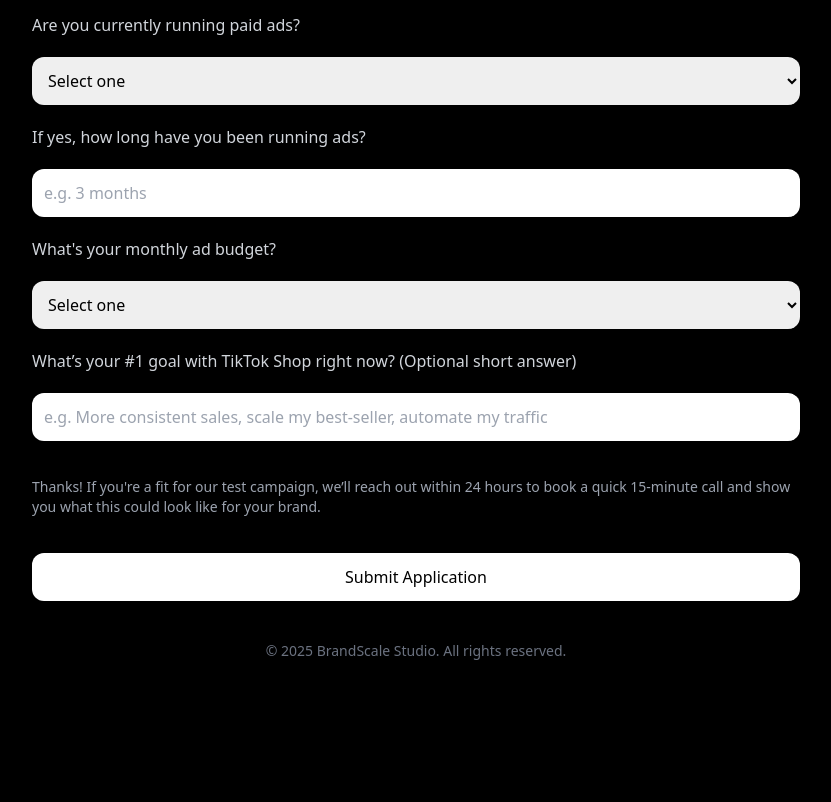
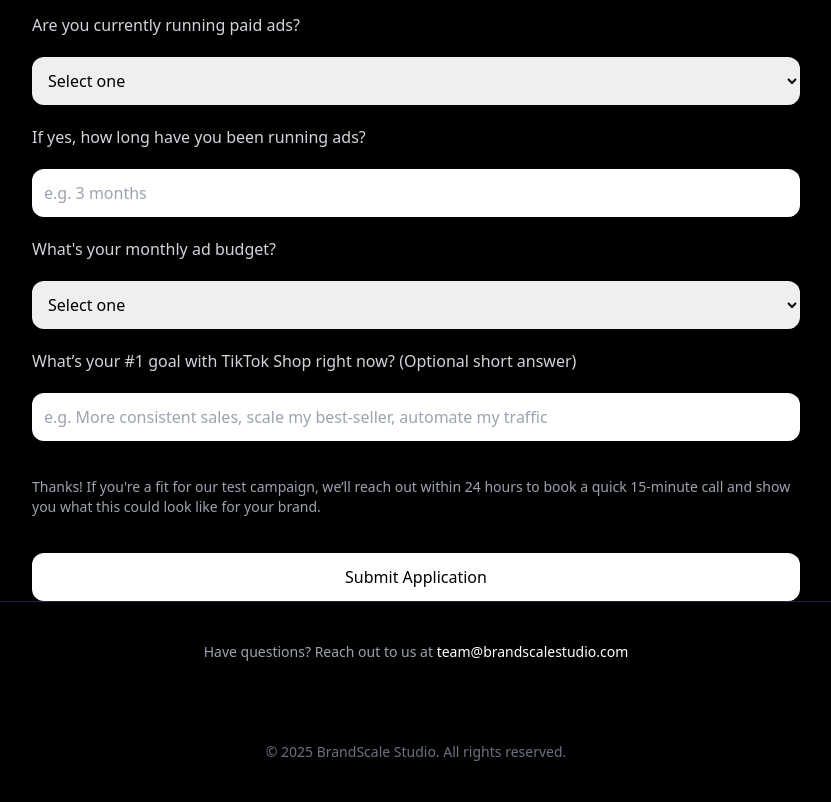
Before and after one commit to Aashir7/brandscalestudio-site, a plain HTML site: page brandscalestudio-site/index.html in a window 1280 px wide. Shown: the part 2801-3603 px from the top of the page, without its empty margins (224-1055 px from the left). Before the commit the page ends 3502 px from the top, so only its background shows below. Drawn offline with nearby package versions, Linux system fonts and the light colour scheme.

Commit message:
Update index.html

```diff
--- a/brandscalestudio-site/index.html
+++ b/brandscalestudio-site/index.html
@@ -196,6 +196,13 @@
     </form>
   </div>
 </section>
+<section class="text-center py-10 text-gray-400 text-sm border-t border-gray-800">
+  <p>Have questions? Reach out to us at
+    <a href="mailto:team@brandscalestudio.com" class="text-white hover:underline font-medium">
+      team@brandscalestudio.com
+    </a>
+  </p>
+</section>
 
 <footer class="py-10 text-center text-gray-500 text-sm">
         © 2025 BrandScale Studio. All rights reserved.
```
